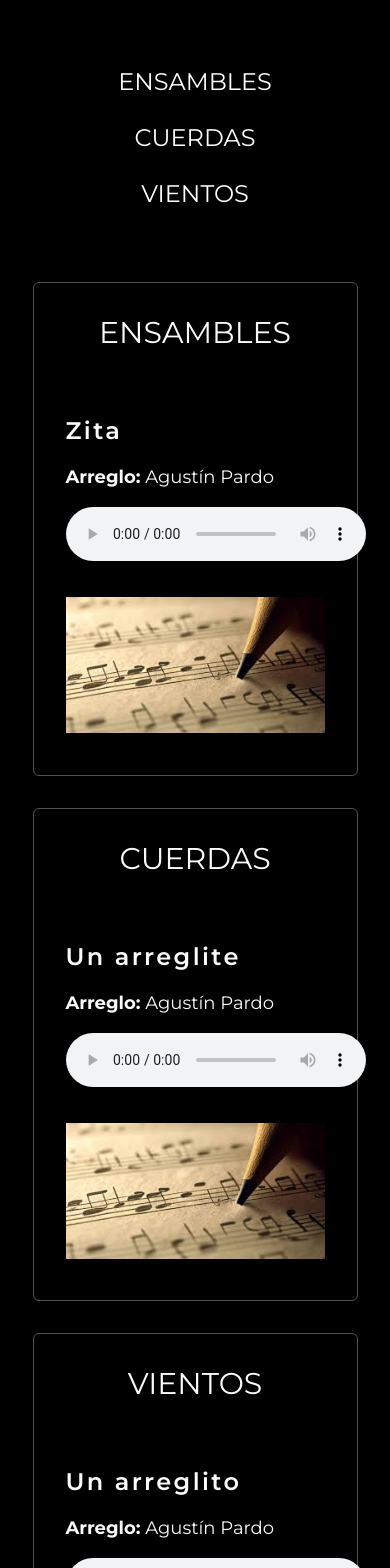
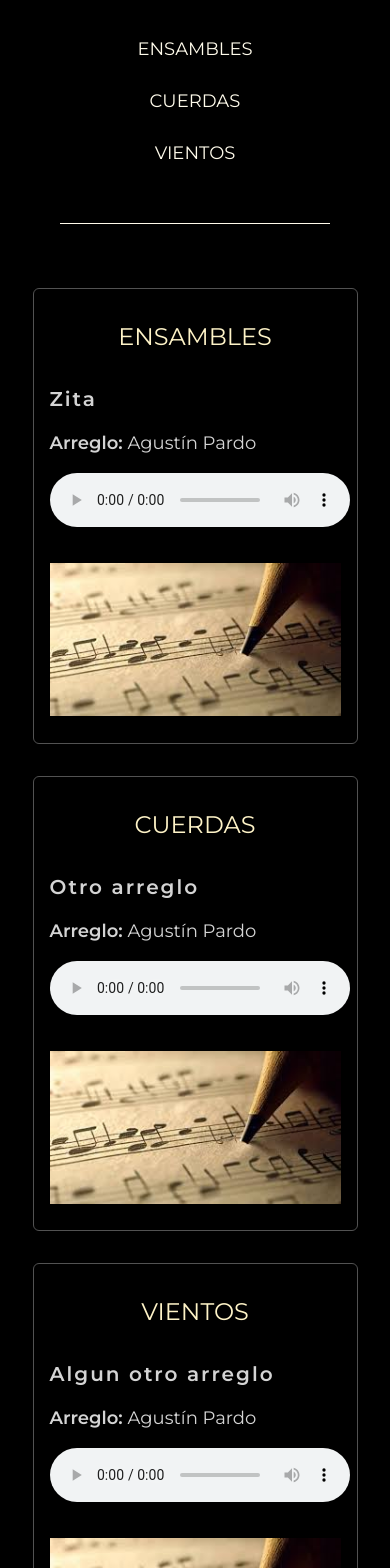
Before and after one commit to GC5355/web-agustin-pardo, a Next.js app: page /en/arreglos in a window 390 px wide. Shown: the part 280-1848 px from the top of the page. Built offline with nearby package versions, Linux system fonts and the light colour scheme; no server answers.

Commit message:
Avances estilos y color fuente

```diff
--- a/src/app/[locale]/arreglos/layout.tsx
+++ b/src/app/[locale]/arreglos/layout.tsx
@@ -10,20 +10,18 @@ interface LayoutProps {
 
 export default function Layout({ children }: LayoutProps) {
   return (
-    <div className="flex">
+    <div className="flex text-neutral-50 font-montserrat font-normal">
     <aside className="hidden xl:block fixed top-0 left-0 h-screen w-60  ml-10 ">
-        <h3 className="text-white text-xl font-montserrat font-semibold mt-40 ml-16">
-          AREGLOS
-        </h3>
-        <Separator className="my-3" />
-        <nav className="md:sticky w-full  p-4 flex justify-center mt-6 -z-40">
-          <ul className="flex flex-col space-y-10 font-montserrat font-normal text-lg text-center ">
+      <h3 className=" text-lg  font-medium tracking-wider ml-2 mt-40 text-amber-100  ">ARREGLOS</h3>
+      <Separator className=" my-1 bg-amber-100 " />
+      <nav className="md:sticky w-full  p-4 flex ml-2  mt-2 -z-40">
+        <ul className="flex flex-col text-amber-50  space-y-8 text-left text-base tracking-wide  ">
           <li>
             <ScrollLink
               to="Ensambles"
               smooth={true}
               duration={500}
-                className="cursor-pointer text-white hover:underline underline-offset-8"
+              className="cursor-pointer hover:underline underline-offset-8"
             >
               ENSAMBLES
             </ScrollLink>
@@ -33,7 +31,7 @@ export default function Layout({ children }: LayoutProps) {
               to="Cuerdas"
               smooth={true}
               duration={500}
-                className="cursor-pointer text-white hover:underline underline-offset-8"
+              className="cursor-pointer  hover:underline underline-offset-8"
             >
               CUERDAS
             </ScrollLink>
@@ -43,7 +41,7 @@ export default function Layout({ children }: LayoutProps) {
               to="Vientos"
               smooth={true}
               duration={500}
-                className="cursor-pointer text-white hover:underline underline-offset-8"
+              className="cursor-pointer  hover:underline underline-offset-8"
             >
               VIENTOS
             </ScrollLink>
--- a/src/app/[locale]/arreglos/page.tsx
+++ b/src/app/[locale]/arreglos/page.tsx
@@ -6,6 +6,7 @@ import Image from "next/image";
 import fotoPartitura from "@/imagenes/partitura.jpeg";
 import { useEffect, useState } from "react";
 import ReactAudioPlayer from "react-audio-player";
+import { Separator } from "@/components/ui/separator";
 
 export default function Composicion() {
   const [loading, setLoading] = useState(true);
@@ -42,19 +43,31 @@ export default function Composicion() {
 
   return (
     <main className="flex min-h-screen flex-col items-center text-slate-50 pt-10 w-5/6 mx-auto">
-      <h1 className="text-4xl font-montserrat font-normal text-slate-50 tracking-tight lg:text-5xl mt-16 mb-8">
+      <h1 className="tracking-widest text-amber-100 text-2xl  lg:text-4xl mt-14 ">
         ARREGLOS
       </h1>
-      <nav className="md:sticky md:top-24 w-full my-14 p-4 flex justify-center z-10 ">
-        <ul className="xl:hidden flex flex-col space-y-6 font-montserrat font-normal text-2xl text-center">
+      <Separator className=" mt-8 lg:w-1/2 w-5/6 bg-amber-50 " />
+
+      <nav className=" text-amber-50 sm:sticky  w-full my-10 p-4 flex justify-center">
+        <ul className="xl:hidden flex flex-col space-y-6  text-lg text-center text-amber-50">
           <li>
             <ScrollLink
               to="Ensambles"
               smooth={true}
               duration={500}
-              className="cursor-pointer text-white hover:underline underline-offset-8"
+              className="cursor-pointer  hover:underline underline-offset-8 "
             >
               ENSAMBLES
+            </ScrollLink>
+          </li>
+          <li>
+            <ScrollLink
+              to="Cuerdas"
+              smooth={true}
+              duration={500}
+              className="cursor-pointer hover:underline underline-offset-8 "
+            >
+              CUERDAS
             </ScrollLink>
           </li>
           <li>
@@ -62,17 +75,7 @@ export default function Composicion() {
               to="Vientos"
               smooth={true}
               duration={500}
-              className="cursor-pointer text-white hover:underline underline-offset-8"
-            >
-              CUERDAS
-            </ScrollLink>
-          </li>
-          <li>
-            <ScrollLink
-              to="Cuerdas"
-              smooth={true}
-              duration={500}
-              className="cursor-pointer text-white hover:underline underline-offset-8"
+              className="cursor-pointer  hover:underline underline-offset-8 "
             >
               VIENTOS
             </ScrollLink>
@@ -80,29 +83,30 @@ export default function Composicion() {
         </ul>
       </nav>
 
+      <Separator className="xl:hidden lg:w-1/2 w-5/6 mb-16 bg-amber-50 " />
+
       {/*Ensamles*/}
       <Element
         name="Ensambles"
         className="border-solid border border-neutral-600 rounded-md p-2 mb-8 "
       >
-        <h2 className="text-center justify-center font-montserrat font-normal text-3xl mb-10 mt-6">
+        <h2 className="text-amber-100 text-center justify-center text-2xl mb-6 mt-6">
           ENSAMBLES
         </h2>
         <div className="grid grid-cols-1 gap-16">
-          <section className="grid grid-cols-1 xl:grid-cols-2 gap-6 p-6">
-            <div className="text-slate-50">
-              <h3 className="font-montserrat font-semibold text-2xl tracking-widest text-slate-50 items-center select-none pb-4">
+          <section className="grid grid-cols-1 xl:grid-cols-2 gap-6 p-2 lg:p-6">
+            <div className="text-neutral-300 ">
+              <h3 className="text-xl tracking-widest  font-semibold items-center select-none pb-4">
                 Zita
               </h3>
-              <p className="font-montserrat font-normal text-lg tracking-normal text-slate-50 items-center select-none pb-1">
-                <span className="font-bold">Arreglo:</span> Agustín Pardo
+              <p className="font-montserrat font-normal text-lg tracking-normalitems-center select-none pb-1">
+                <span className="font-semibold">Arreglo:</span> Agustín Pardo
               </p>
 
               <ReactAudioPlayer
                 src="https://pub-11d873aa0eb4407dad2effa87772616b.r2.dev/Zita.mp3"
                 controls
-                className="xl:m-10 my-3"
-
+                className="lg:my-10 my-3"
               />
             </div>
             <div className="text-slate-50 aspect-video mx-auto">
@@ -117,28 +121,28 @@ export default function Composicion() {
         </div>
       </Element>
 
-      {/*Cuerdas*/}
+      {/*Ensamles*/}
       <Element
         name="Cuerdas"
         className="border-solid border border-neutral-600 rounded-md p-2 mb-8 "
       >
-        <h2 className="text-center justify-center font-montserrat font-normal text-3xl mb-10 mt-6">
+        <h2 className="text-amber-100 text-center justify-center text-2xl mb-6 mt-6">
           CUERDAS
         </h2>
         <div className="grid grid-cols-1 gap-16">
-          <section className="grid grid-cols-1 xl:grid-cols-2 gap-6 p-6">
-            <div className="text-slate-50">
-              <h3 className="font-montserrat font-semibold text-2xl tracking-widest text-slate-50 items-center select-none pb-4">
-                Un arreglite
+          <section className="grid grid-cols-1 xl:grid-cols-2 gap-6 p-2 lg:p-6">
+            <div className="text-neutral-300 ">
+              <h3 className="text-xl tracking-widest  font-semibold items-center select-none pb-4">
+                Otro arreglo
               </h3>
-              <p className="font-montserrat font-normal text-lg tracking-normal text-slate-50 items-center select-none pb-1">
-                <span className="font-bold">Arreglo:</span> Agustín Pardo
+              <p className="font-montserrat font-normal text-lg tracking-normalitems-center select-none pb-1">
+                <span className="font-semibold">Arreglo:</span> Agustín Pardo
               </p>
 
               <ReactAudioPlayer
                 src="https://pub-11d873aa0eb4407dad2effa87772616b.r2.dev/Zita.mp3"
                 controls
-                className="xl:m-10 my-3"
+                className="lg:my-10 my-3"
               />
             </div>
             <div className="text-slate-50 aspect-video mx-auto">
@@ -153,31 +157,28 @@ export default function Composicion() {
         </div>
       </Element>
 
-            {/*vIENTOS*/}
-            <Element
+     {/*Ensamles*/}
+     <Element
         name="Vientos"
         className="border-solid border border-neutral-600 rounded-md p-2 mb-8 "
       >
-        <h2 className="text-center justify-center font-montserrat font-normal text-3xl mb-10 mt-6">
+        <h2 className="text-amber-100 text-center justify-center text-2xl mb-6 mt-6">
           VIENTOS
         </h2>
         <div className="grid grid-cols-1 gap-16">
-          <section className="grid grid-cols-1 xl:grid-cols-2 gap-6 p-6">
-            <div className="text-slate-50">
-              <h3 className="font-montserrat font-semibold text-2xl tracking-widest text-slate-50 items-center select-none pb-4">
-                Un arreglito
+          <section className="grid grid-cols-1 xl:grid-cols-2 gap-6 p-2 lg:p-6">
+            <div className="text-neutral-300 ">
+              <h3 className="text-xl tracking-widest  font-semibold items-center select-none pb-4">
+                Algun otro arreglo
               </h3>
-              <p className="font-montserrat font-normal text-lg tracking-normal text-slate-50 items-center select-none pb-1">
-                <span className="font-bold">Arreglo:</span> Agustín Pardo
+              <p className="font-montserrat font-normal text-lg tracking-normalitems-center select-none pb-1">
+                <span className="font-semibold">Arreglo:</span> Agustín Pardo
               </p>
-
-
 
               <ReactAudioPlayer
                 src="https://pub-11d873aa0eb4407dad2effa87772616b.r2.dev/Zita.mp3"
-
                 controls
-                className="xl:m-10 my-3"
+                className="lg:my-10 my-3"
               />
             </div>
             <div className="text-slate-50 aspect-video mx-auto">
--- a/src/app/[locale]/bio/page.tsx
+++ b/src/app/[locale]/bio/page.tsx
@@ -17,6 +17,7 @@ import foto3 from "@/imagenes/riendo.jpg";
 import foto4 from "@/imagenes/oficina/pepeOficina2.jpg";
 
 import { useTranslations } from "next-intl";
+import { Separator } from "@/components/ui/separator";
 
 export default function Bio() {
   const t = useTranslations("Bio");
@@ -24,29 +25,31 @@ export default function Bio() {
     Autoplay({ delay: 1500, stopOnInteraction: true })
   );
   return (
-    <main className="flex min-h-screen flex-col items-center text-slate-50 pt-10 w-5/6 mx-auto mb-10">
-      <h1 className="text-4xl font-montserrat font-normal tracking-tight lg:text-5xl mt-5">
+    <main className="flex min-h-screen flex-col items-center text-neutral-300 pt-10 w-5/6 mx-auto mb-10 font-montserrat font-normal">
+
+      <h1 className="tracking-widest text-amber-100 text-2xl  lg:text-4xl mt-14 ">
         {t("titulo").toLocaleUpperCase()}
       </h1>
-      <section className="grid grid-cols-1 lg:grid-cols-2  gap-10 justify-center mt-28 text-gray-200">
+      <Separator className=" mt-8 w-1/2  bg-amber-100" />
+      <section className="grid grid-cols-1 lg:grid-cols-2  gap-10 justify-center mt-28 ">
         <Image
           src={foto1}
-          className="hidden sm:inline-block object-cover rounded-sm"
+          className=" sm:inline-block object-cover rounded-sm"
           alt="foto agustín en su oficina"
         />
-        <div className="font-montserrat font-normal text-xl tracking-normal  indent-5 leading-relaxed space-y-10 text-justify">
+        <div className=" text-base tracking-normal  indent-5 leading-relaxed space-y-10 text-justify">
           <p>{t("texto1")}</p>
           <p>{t("texto2")}</p>
         </div>
       </section>
 
-      <section className="grid grid-cols-1 lg:grid-cols-2  gap-10 justify-center mt-28 text-gray-200">
+      <section className="grid grid-cols-1 lg:grid-cols-2  gap-10 justify-center mt-28">
         <Image
           src={foto2}
-          className="hidden sm:inline-block lg:hidden object-cover rounded-sm"
+          className=" sm:inline-block lg:hidden object-cover rounded-sm"
           alt="foto agustín en su oficina"
         />
-        <div className=" font-montserrat font-normal text-xl tracking-normal col-start-1 indent-5 leading-relaxed space-y-10 text-justify">
+        <div className=" text-base tracking-normal col-start-1 indent-5 leading-relaxed space-y-10 text-justify">
           <p>{t("texto3")}</p>
           <p>{t("texto4")}</p>
         </div>
@@ -57,13 +60,13 @@ export default function Bio() {
         />
       </section>
 
-      <section className="grid grid-cols-1 lg:grid-cols-2  lg:gap-10 justify-center mt-28 text-gray-200">
+      <section className="grid grid-cols-1 lg:grid-cols-2  lg:gap-10 justify-center mt-28 ">
         <Image
           src={foto3}
-          className="hidden lg:inline-block object-cover rounded-sm"
+          className=" lg:inline-block object-cover rounded-sm"
           alt="foto agustín en su oficina"
         />
-        <div className="col-start-2 font-montserrat font-normal text-xl tracking-normal  indent-5 leading-relaxed space-y-10 text-justify">
+        <div className="col-start-2  text-base tracking-normal  indent-5 leading-relaxed space-y-10 text-justify">
           <p>{t("texto5")}</p>
           <p>{t("texto6")}</p>
           <p>{t("texto7")}</p>
--- a/src/app/[locale]/composicion/layout.tsx
+++ b/src/app/[locale]/composicion/layout.tsx
@@ -13,9 +13,9 @@ export default function Layout({ children }: LayoutProps) {
     <div className="flex text-neutral-50 font-montserrat font-normal">
       <aside className="hidden xl:block fixed top-0 left-0 h-screen w-60  ml-10 ">
         <h3 className=" text-lg  font-medium tracking-wider ml-2 mt-40 text-amber-100  ">COMPOSICIONES</h3>
-        <Separator className=" my-2" />
-        <nav className="md:sticky w-full  p-4 flex justify-center mt-4 -z-40">
-          <ul className="flex flex-col text-amber-50  space-y-10 text-left text-base  ">
+        <Separator className=" my-1 bg-amber-100 " />
+        <nav className="md:sticky w-full  p-4 flex justify-center mt-2 -z-40">
+          <ul className="flex flex-col text-amber-50  space-y-8 text-left text-base tracking-wide  ">
             <li>
               <ScrollLink
                 to="BigBand"
--- a/src/app/[locale]/composicion/page.tsx
+++ b/src/app/[locale]/composicion/page.tsx
@@ -5,6 +5,7 @@ import YouTube from "react-youtube";
 import { Link as ScrollLink, Element } from "react-scroll";
 import Image from "next/image";
 import fotoProli from "@/imagenes/proli1.jpg";
+import { Separator } from "@/components/ui/separator";
 
 export default function Composicion() {
   const optsExtraLarge = {
@@ -65,12 +66,13 @@ export default function Composicion() {
 
   return (
     <main className="flex min-h-screen flex-col items-center text-slate-50 pt-10 w-5/6 mx-auto  font-montserrat font-normal">
-      <div>
       <h1 className="tracking-widest text-amber-100 text-2xl  lg:text-4xl mt-14 ">
         COMPOSICIONES
       </h1>
-        <nav className=" text-amber-50 md:sticky  w-full mb-14 mt-10 p-4 flex justify-center">
-          <ul className="xl:hidden flex flex-col space-y-6  text-lg text-center">
+      <Separator className=" mt-8 lg:w-1/2 w-5/6 bg-amber-50 " />
+
+      <nav className=" text-amber-50 sm:sticky  w-full my-10 p-4 flex justify-center">
+        <ul className="xl:hidden flex flex-col space-y-6  text-lg text-center text-amber-50">
           <li>
             <ScrollLink
               to="BigBand"
@@ -123,7 +125,8 @@ export default function Composicion() {
           </li>
         </ul>
       </nav>
-      </div>
+
+      <Separator className="xl:hidden lg:w-1/2 w-5/6 mb-16 bg-amber-50 " />
 
       {/* Big Band*/}
       <Element
@@ -143,9 +146,9 @@ export default function Composicion() {
                 <span className="font-bold ">Composición:</span> Agustín Pardo
               </p>
               <p className="font-normal text-base tracking-normal text-neutral-300  items-center select-none pb-1">
-                <span className="font-bold text-neutral-300 ">Músicos:</span> Sebastián Mederos -
-                Bandoneón Germán Álvarez - Contrabajo Andrés Antúnez - Piano &
-                Agustín Pardo - Guitarra
+                <span className="font-bold text-neutral-300 ">Músicos:</span>{" "}
+                Sebastián Mederos - Bandoneón Germán Álvarez - Contrabajo Andrés
+                Antúnez - Piano & Agustín Pardo - Guitarra
               </p>
               <p className="font-normal text-base tracking-normal text-neutral-300 items-center select-none pb-1">
                 <span className="font-bold">Grabación:</span> Gustavo de León
--- a/src/app/[locale]/contactoagustin/page.tsx
+++ b/src/app/[locale]/contactoagustin/page.tsx
@@ -8,45 +8,43 @@ import { useTranslations } from "next-intl";
 const ContactoAgustin = () => {
   const t = useTranslations("Contacto");
   return (
-    <main className="flex flex-col items-center text-slate-50">
+    <main className="flex flex-col items-center text-slate-50  font-montserrat font-normal">
       <div className="grid md:grid-cols-2 h-screen mx-auto">
         <Image
           alt="Foto contacto"
           src={fotoContacto}
-          className="hidden md:block object-cover w-full h-full"
+          className="hidden md:block -mt-16 object-cover w-full h-full"
         />
-        <div className="text-slate-50 mx-full">
-          <h1 className="text-4xl font-montserrat font-normal text-slate-50 tracking-tight lg:text-5xl text-center mt-32 mb-16">
+        <div className="text-slate-50 mx-full px-10">
+          <h1 className="text-xl lg:text-4xl uppercase  text-amber-100 tracking-tight text-left mt-32 mb-8">
             {t("titulo")}
           </h1>
-          <p className="text-lg lg:text-xl font-montserrat font-normal text-neutral-400 tracking-tight text-center my-16">
-          {t("texto")}
+          <p className="text-lg lg:text-lg tracking-tight text-neutral-300 text-left mb-16">
+            {t("texto")}
           </p>
-          <div className="w-1/2 mx-auto space-y-12">
-            <div className="flex items-center">
+          <div className="flex flex-col  mx-auto space-y-6">
+            <div>
               <a
-                className="flex items-center hover:scale-105"
+                className="flex items-center hover:text-amber-100 hover:underline hover:underline-offset-4"
                 href="mailto:agustin.pardo@utec.edu.uy"
                 target="_blank"
                 rel="noopener noreferrer"
               >
-                <Icons.emailGrande />
-                <p className="mx-10 font-montserrat font-normal text-xl">
-                  {" "}
+                <Icons.emailGrande  />
+                <p className="mx-5 font-montserrat font-normal text-lg">
                   {t("texto1")}
                 </p>
               </a>
             </div>
-            <div className="flex items-center">
+            <div>
               <a
-                className="flex items-center hover:scale-105"
+                className="flex items-center hover:text-amber-100 hover:underline hover:underline-offset-4"
                 href="https://wa.me/+59898832945"
                 target="_blank"
                 rel="noopener noreferrer"
               >
                 <Icons.whatsapp />
-                <p className="mx-10 font-montserrat font-normal text-xl">
-                  {" "}
+                <p className="mx-5 font-montserrat font-normal text-lg">
                   {t("texto2")}
                 </p>
               </a>
--- a/src/app/[locale]/page.tsx
+++ b/src/app/[locale]/page.tsx
@@ -35,26 +35,28 @@ export default function Home() {
         <Image
           src={fotoProli}
           alt="Descripción de la imagen"
-          className="object-cover  w-1/2 h-1/2 lg:w-full lg:h-screen"
+          className="object-cover grayscale w-1/2 h-1/2 lg:w-full lg:h-screen"
           layout="fill"
         />
-        <h1 className=" text-lg md:text-xl lg:text-4xl xl:text-6xl tracking-widest  absolute inset-0 flex items-center justify-center select-none mb-24">
+
+            <h1 className="text-amber-300 text-lg md:text-xl lg:text-2xl xl:text-5xl tracking-widest font-medium absolute inset-0 flex items-center justify-center select-none mb-24">
           AGUSTÍN PARDO MOTZ
         </h1>
+
       </div>
 
       <div className="flex content-center justify-center mt-14">
         <section className="grid grid-cols-1 md:grid-cols-2 gap-12 w-4/5">
           <div className="text-center md:text-left">
-            <h2 className=" text-xl tracking-widest  select-none pb-6">
+            <h2 className=" text-2xl xl:text-3xl tracking-widest text-amber-100 select-none pb-6">
               {t("Titulo1")}
             </h2>
-            <div className="text-neutral-300  font-normal text-sm space-y-4">
+            <div className="text-neutral-300  font-normal text-base xl:text-lg space-y-4">
               <p>{t("Texto1")}</p>
               <p>{t("Texto2")}</p>
             </div>
           </div>
-          <Image alt="imagen" src={fotoSection} height={700} width={700} />
+          <Image alt="imagen" src={fotoSection} height={700} width={700} className="rounded-sm" />
         </section>
       </div>
     </main>
--- a/src/components/Navigation.tsx
+++ b/src/components/Navigation.tsx
@@ -77,26 +77,28 @@ export default function Navigation() {
         </div>
 
         <div className="flex  items-center mr-4">
-          <ul className="hidden xl:flex items-end space-x-4">
+        <ul className="hidden xl:flex items-end space-x-3">
   {nav_links.map((link, i) => (
     <Link
       href={link.href}
       key={i}
-                className="px-3 text-sm font-montserrat font-normal tracking-wide text-slate-50 cursor-pointer transition-all hover:font-bold hover:scale-110 select-none"
+      className="p-1"
     >
       <div
         onClick={() => handleLinkClick(link.title)}
-                  className={`font-montserrat font-normal tracking-wide text-slate-50 transition-all hover:text-amber-100  hover:font-bold ${
+        className={`font-montserrat font-normal tracking-wide text-sm ml-4 text-slate-50 transition-all hover:text-amber-100 ${
           selectedEnlace === link.title
-                      ? "underline underline-offset-4"
+            ? "underline underline-offset-4 font-semibold text-amber-100"
             : ""
         }`}
+        style={{ minWidth: 'fit-content' }}
       >
         {t(`${link.title}`).toUpperCase()}
       </div>
     </Link>
   ))}
 </ul>
+
 
           <div className="hidden lg:flex items-center mx-10">
             <LocaleSwitcher />
--- a/src/constants/icons.tsx
+++ b/src/constants/icons.tsx
@@ -87,8 +87,8 @@ export const Icons = {
     <svg
       xmlns="http://www.w3.org/2000/svg"
       className="lucide lucide-mail"
-      width="32"
-      height="32"
+      width="26"
+      height="26"
       viewBox="0 0 23 23"
       fill="none"
       stroke="#FFFFFF"
@@ -124,8 +124,8 @@ export const Icons = {
   ),
   whatsapp: (props: LucideProps) => (
     <svg
-      width="32"
-      height="32"
+      width="26"
+      height="26"
       viewBox="-2 -2 24 24"
       xmlns="http://www.w3.org/2000/svg"
       preserveAspectRatio="xMinYMin"
```
Also changed, not shown: 1 other file (tests, documents, lock files or other folders). Lines whose indentation alone changed are shown as unchanged.
